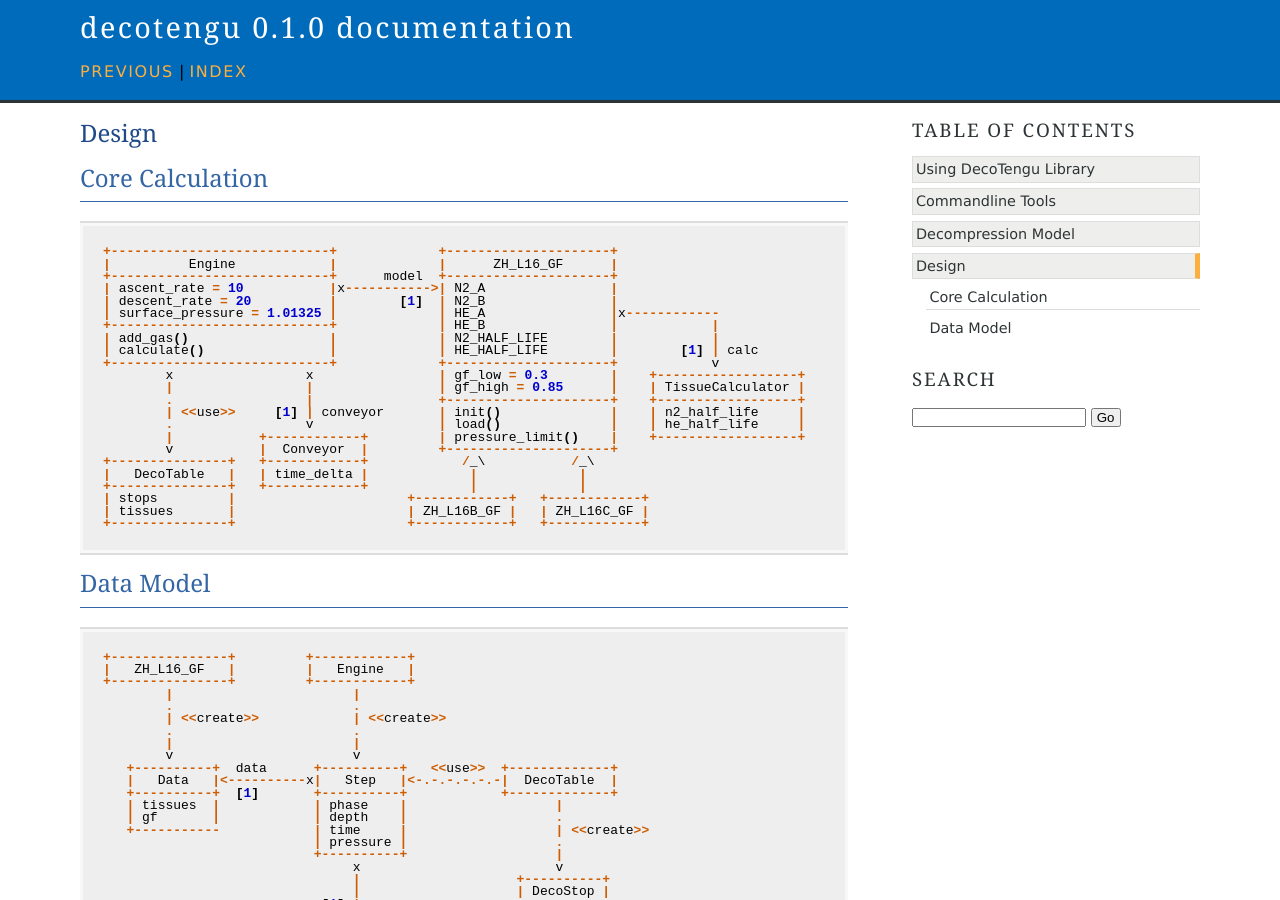
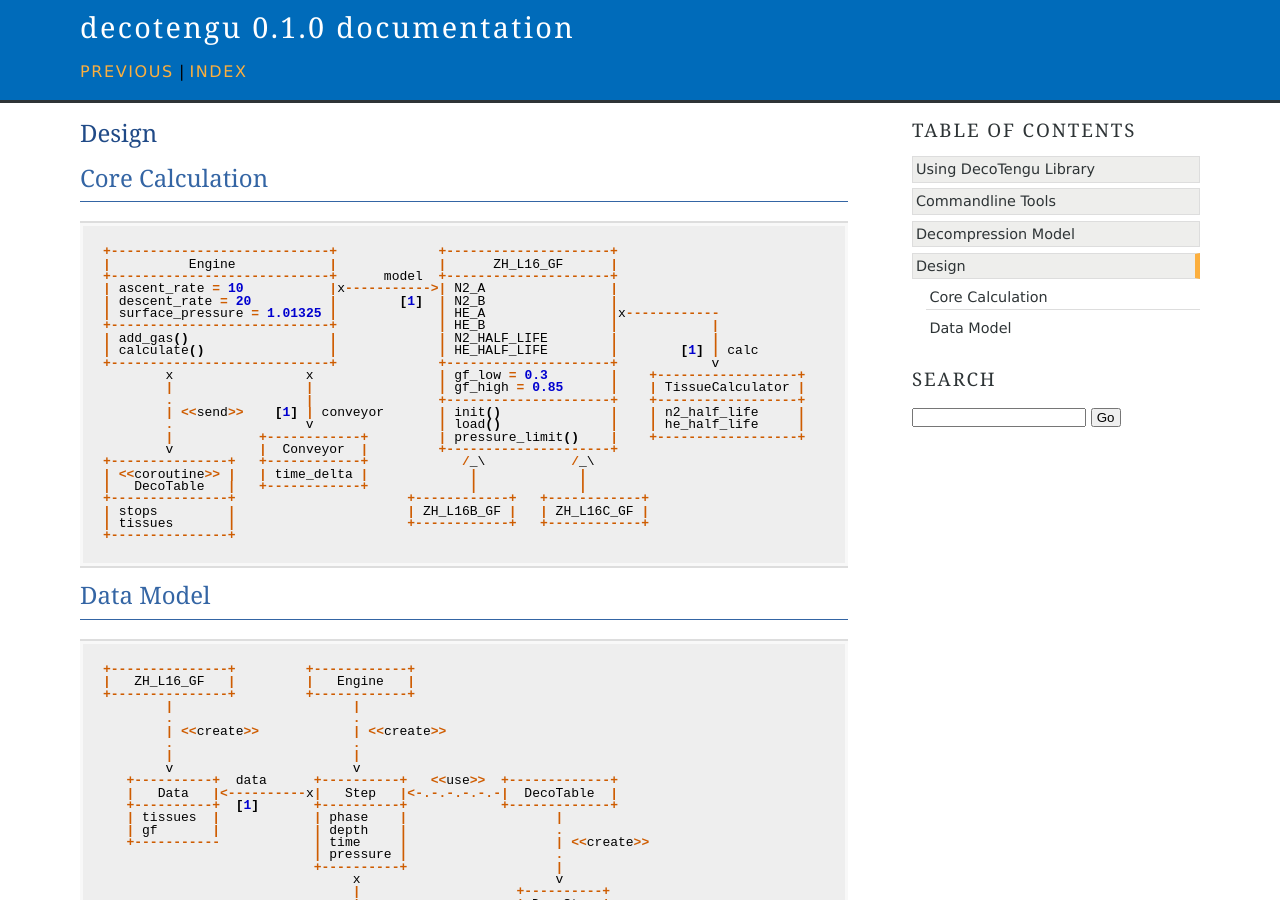
Before and after one commit to gully/decotengu, a Sphinx documentation site: the page built from doc/design.rst, in a window 1280 px wide and 900 px high. Built offline with Sphinx 7.4.7, drawn with Linux system fonts in a browser that asks for light colours; part of the change alters nothing that is shown.

Commit message:
- described deco table class as coroutine on the core calculation class   diagram

```diff
--- a/doc/design.rst
+++ b/doc/design.rst
@@ -19,17 +19,17 @@ Core Calculation
            x                 x                | gf_low = 0.3        |    +------------------+
            |                 |                | gf_high = 0.85      |    | TissueCalculator |
            .                 |                +---------------------+    +------------------+
-           | <<use>>     [1] | conveyor       | init()              |    | n2_half_life     |
+           | <<send>>    [1] | conveyor       | init()              |    | n2_half_life     |
            .                 v                | load()              |    | he_half_life     |
            |           +------------+         | pressure_limit()    |    +------------------+
            v           |  Conveyor  |         +---------------------+
    +---------------+   +------------+            /_\           /_\
-   |   DecoTable   |   | time_delta |             |             |
-   +---------------+   +------------+             |             |
-   | stops         |                      +------------+   +------------+
-   | tissues       |                      | ZH_L16B_GF |   | ZH_L16C_GF |
+   | <<coroutine>> |   | time_delta |             |             |
+   |   DecoTable   |   +------------+             |             |
    +---------------+                      +------------+   +------------+
-
+   | stops         |                      | ZH_L16B_GF |   | ZH_L16C_GF |
+   | tissues       |                      +------------+   +------------+
+   +---------------+
 
 Data Model
 ----------
```
